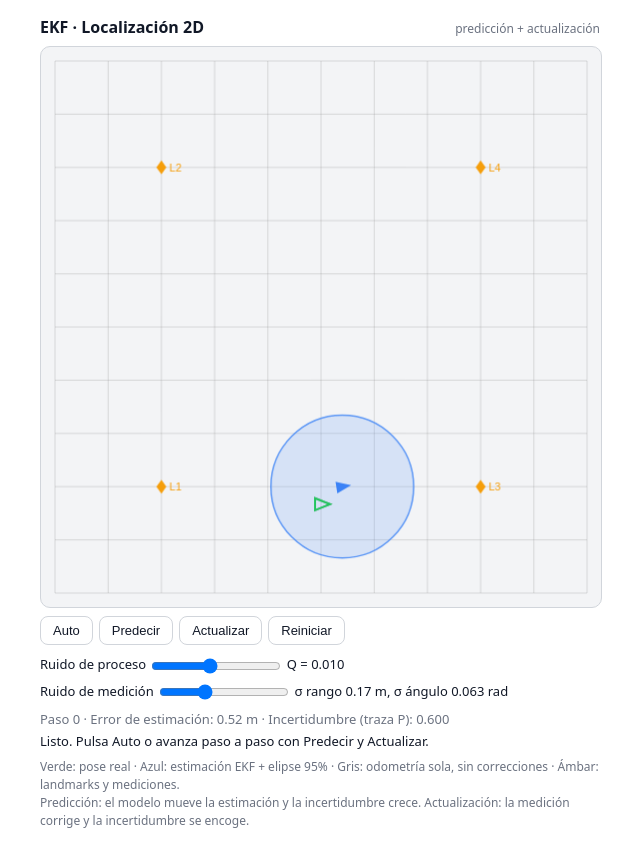
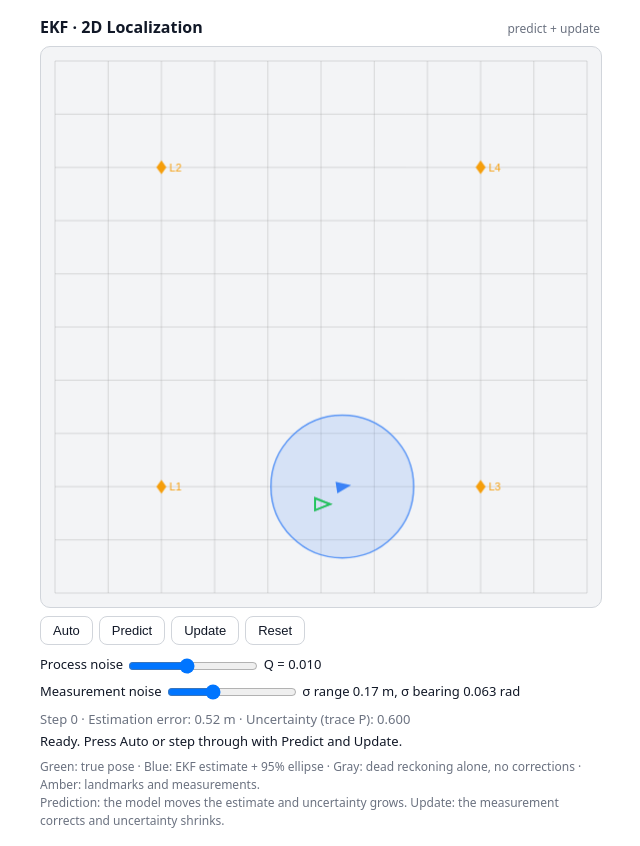
Before and after one commit to apocosipadrino/ekf, a plain HTML site: page index.html in a window 1280 px wide. Shown: the whole page, without its empty margins (320-960 px from the left). Drawn offline with Linux system fonts and the light colour scheme.

Commit message:
Translate EKF visualization UI to English

```diff
--- a/index.html
+++ b/index.html
@@ -1,9 +1,9 @@
 <!DOCTYPE html>
-<html lang="es">
+<html lang="en">
 <head>
 <meta charset="utf-8">
 <meta name="viewport" content="width=device-width, initial-scale=1">
-<title>EKF &middot; Localizaci&oacute;n 2D</title>
+<title>EKF &middot; 2D Localization</title>
 <style>
 :root{
   --hatch-widget-bg:#ffffff;
@@ -37,25 +37,25 @@ body{margin:0;padding:16px;background:var(--hatch-widget-bg);font-family:system-
 <body>
 <div style="box-sizing:border-box;font-family:inherit;color:var(--hatch-widget-text);max-width:560px;margin:0 auto;">
   <div style="display:flex;justify-content:space-between;align-items:baseline;gap:8px;">
-    <strong>EKF &middot; Localizaci&oacute;n 2D</strong>
-    <span style="color:var(--hatch-widget-muted);font-size:12px;">predicci&oacute;n + actualizaci&oacute;n</span>
+    <strong>EKF &middot; 2D Localization</strong>
+    <span style="color:var(--hatch-widget-muted);font-size:12px;">predict + update</span>
   </div>
   <canvas id="ekf" style="width:100%;aspect-ratio:1/1;display:block;border:1px solid var(--hatch-widget-border);border-radius:10px;background:var(--hatch-widget-surface-muted);margin-top:8px;"></canvas>
   <div style="display:flex;gap:6px;margin-top:8px;flex-wrap:wrap;">
     <button id="btnAuto" class="ekfbtn">Auto</button>
-    <button id="btnPred" class="ekfbtn">Predecir</button>
-    <button id="btnUpd" class="ekfbtn">Actualizar</button>
-    <button id="btnReset" class="ekfbtn">Reiniciar</button>
+    <button id="btnPred" class="ekfbtn">Predict</button>
+    <button id="btnUpd" class="ekfbtn">Update</button>
+    <button id="btnReset" class="ekfbtn">Reset</button>
   </div>
   <div style="margin-top:10px;font-size:13px;display:grid;gap:6px;">
-    <label>Ruido de proceso <input id="rngQ" type="range" min="1" max="10" value="5" style="vertical-align:middle;width:130px;"> <span id="lblQ"></span></label>
-    <label>Ruido de medici&oacute;n <input id="rngR" type="range" min="1" max="10" value="4" style="vertical-align:middle;width:130px;"> <span id="lblR"></span></label>
+    <label>Process noise <input id="rngQ" type="range" min="1" max="10" value="5" style="vertical-align:middle;width:130px;"> <span id="lblQ"></span></label>
+    <label>Measurement noise <input id="rngR" type="range" min="1" max="10" value="4" style="vertical-align:middle;width:130px;"> <span id="lblR"></span></label>
   </div>
   <div id="stats" style="margin-top:8px;font-size:13px;color:var(--hatch-widget-muted);"></div>
   <div id="status" style="margin-top:4px;font-size:13px;"></div>
   <div style="margin-top:8px;font-size:12px;color:var(--hatch-widget-muted);line-height:1.5;">
-    Verde: pose real &middot; Azul: estimaci&oacute;n EKF + elipse 95% &middot; Gris: odometr&iacute;a sola, sin correcciones &middot; &Aacute;mbar: landmarks y mediciones.<br>
-    Predicci&oacute;n: el modelo mueve la estimaci&oacute;n y la incertidumbre crece. Actualizaci&oacute;n: la medici&oacute;n corrige y la incertidumbre se encoge.
+    Green: true pose &middot; Blue: EKF estimate + 95% ellipse &middot; Gray: dead reckoning alone, no corrections &middot; Amber: landmarks and measurements.<br>
+    Prediction: the model moves the estimate and uncertainty grows. Update: the measurement corrects and uncertainty shrinks.
   </div>
 </div>
 <style>
@@ -183,13 +183,13 @@ body{margin:0;padding:16px;background:var(--hatch-widget-bg);font-family:system-
 
   function stats(){
     var err=Math.hypot(trueS.x-est.x,trueS.y-est.y);
-    document.getElementById('stats').textContent='Paso '+step+'  ·  Error de estimación: '+err.toFixed(2)+' m  ·  Incertidumbre (traza P): '+(P[0][0]+P[1][1]).toFixed(3);
+    document.getElementById('stats').textContent='Step '+step+'  ·  Estimation error: '+err.toFixed(2)+' m  ·  Uncertainty (trace P): '+(P[0][0]+P[1][1]).toFixed(3);
   }
   function setStatus(t){document.getElementById('status').textContent=t;}
   function labels(){
     var qv=+document.getElementById('rngQ').value,R=getR();
     document.getElementById('lblQ').textContent='Q = '+(qv*0.002).toFixed(3);
-    document.getElementById('lblR').textContent='σ rango '+R.sr.toFixed(2)+' m, σ ángulo '+R.sb.toFixed(3)+' rad';
+    document.getElementById('lblR').textContent='σ range '+R.sr.toFixed(2)+' m, σ bearing '+R.sb.toFixed(3)+' rad';
   }
 
   function reset(){
@@ -199,18 +199,18 @@ body{margin:0;padding:16px;background:var(--hatch-widget-bg);font-family:system-
     odom={x:5,y:1.67,th:0};
     trails={t:[[5,1.67]],e:[[5.4,2.0]],o:[[5,1.67]]};
     step=0;tick=0;lastMeas=[];lastMeasAt=0;
-    setStatus('Listo. Pulsa Auto o avanza paso a paso con Predecir y Actualizar.');
+    setStatus('Ready. Press Auto or step through with Predict and Update.');
     stats();draw();
   }
 
   function setAuto(on){
     var btn=document.getElementById('btnAuto');
     if(on){
-      btn.textContent='Pausar';btn.classList.add('active');
+      btn.textContent='Pause';btn.classList.add('active');
       autoTimer=setInterval(function(){
         predict();tick++;
-        if(tick%4===0){update();setStatus('Actualización: la medición corrigió la estimación y la elipse se encogió.');}
-        else setStatus('Predicción: el modelo avanzó y la incertidumbre creció un poco.');
+        if(tick%4===0){update();setStatus('Update: the measurement corrected the estimate and the ellipse shrank.');}
+        else setStatus('Prediction: the model stepped forward and uncertainty grew a bit.');
         stats();draw();
       },90);
     }else{
@@ -220,8 +220,8 @@ body{margin:0;padding:16px;background:var(--hatch-widget-bg);font-family:system-
   }
 
   document.getElementById('btnAuto').onclick=function(){setAuto(!autoTimer);};
-  document.getElementById('btnPred').onclick=function(){setAuto(false);predict();setStatus('Predicción: la estimación avanzó con el modelo de movimiento; la elipse creció.');stats();draw();};
-  document.getElementById('btnUpd').onclick=function(){setAuto(false);update();setStatus('Actualización: las mediciones corrigieron la estimación; la elipse se encogió.');stats();draw();};
+  document.getElementById('btnPred').onclick=function(){setAuto(false);predict();setStatus('Prediction: the estimate moved with the motion model; the ellipse grew.');stats();draw();};
+  document.getElementById('btnUpd').onclick=function(){setAuto(false);update();setStatus('Update: the measurements corrected the estimate; the ellipse shrank.');stats();draw();};
   document.getElementById('btnReset').onclick=function(){setAuto(false);reset();};
   document.getElementById('rngQ').oninput=labels;
   document.getElementById('rngR').oninput=labels;
```
